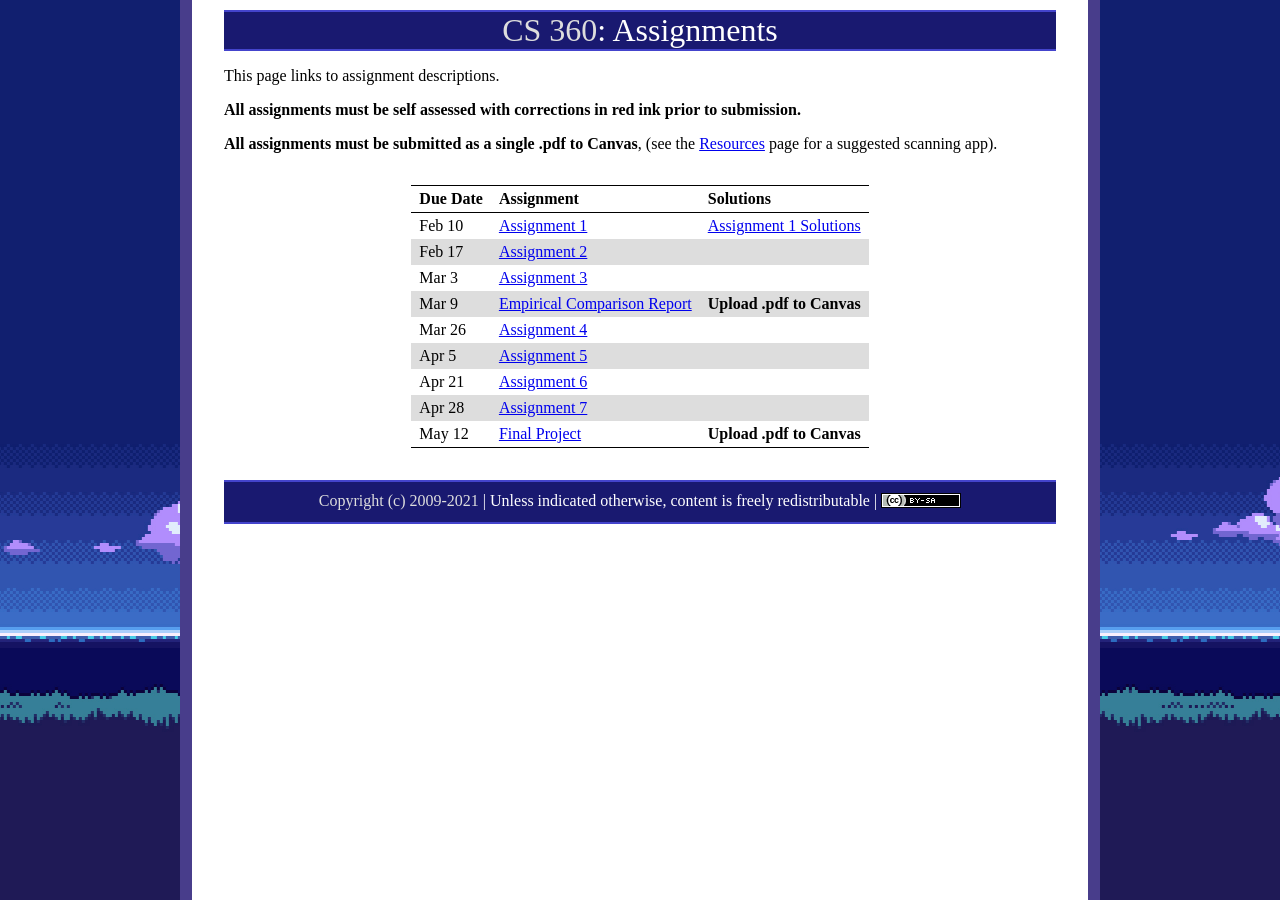
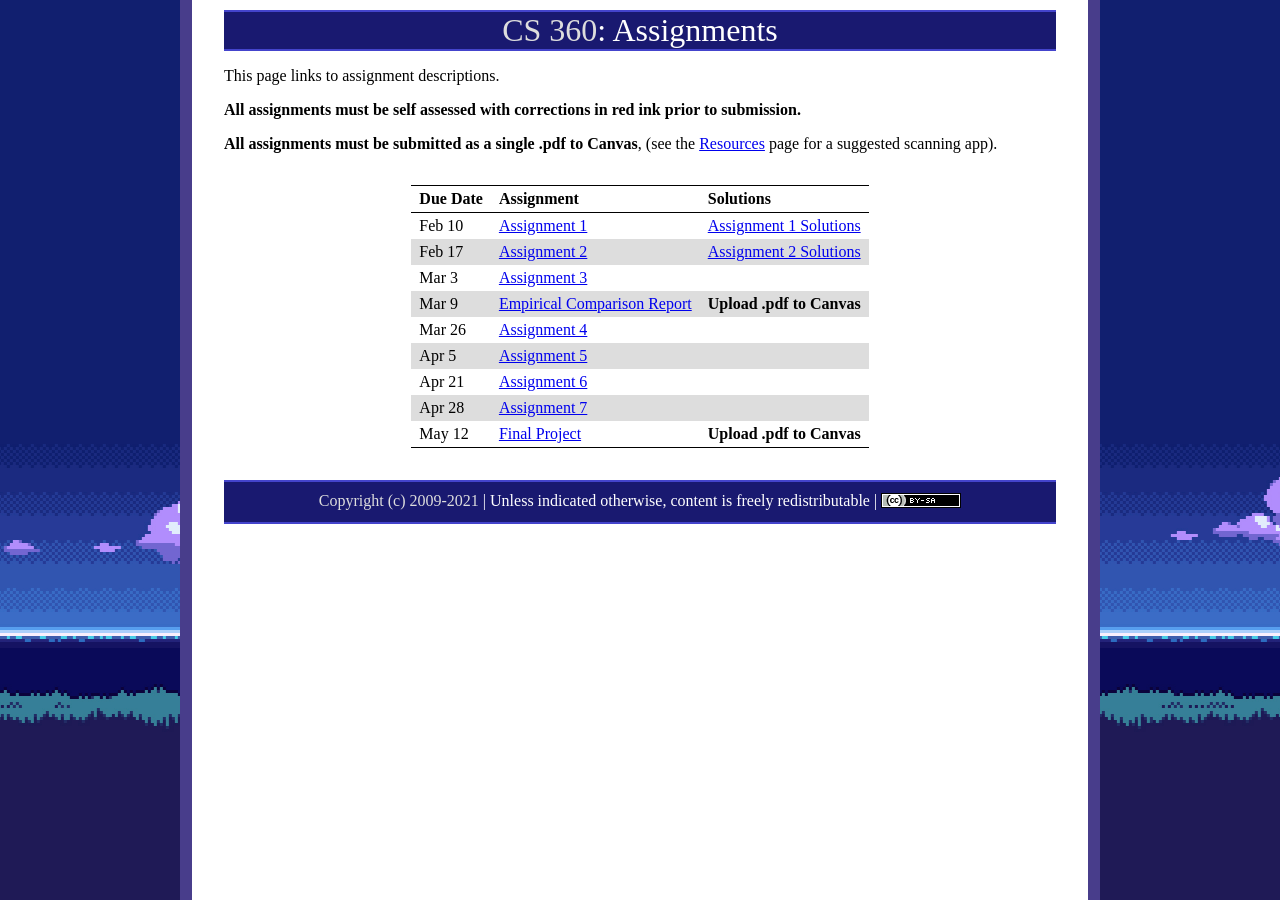
Before and after one commit to ycpcs/cs360-spring2021, a Jekyll site: the page built from assign/index.md, in a window 1280 px wide. Built offline with Jekyll 4.4.1, drawn with Linux system fonts in a browser that asks for light colours.

Commit message:
add assign02 sol
add assign02 sol

```diff
--- a/assign/index.md
+++ b/assign/index.md
@@ -12,7 +12,7 @@ This page links to assignment descriptions.
 > Due Date |                Assignment                                | Solutions                                               |
 > -------- | -------------------------------------------------------- | ------------------------------------------------------- |
 > Feb 10   | [Assignment 1](../assign/assign01.html)                  | [Assignment 1 Solutions](../assign/sol/assign01sol.pdf) |
-> Feb 17   | [Assignment 2](../assign/assign02.html)                  |  |
+> Feb 17   | [Assignment 2](../assign/assign02.html)                  | [Assignment 2 Solutions](../assign/sol/assign02sol.pdf) |
 > Mar 3    | [Assignment 3](../assign/assign03.html)                  |  |
 > Mar 9   | [Empirical Comparison Report](../assign/emp_comp.html)   | **Upload .pdf to Canvas** |
 > Mar 26   | [Assignment 4](../assign/assign04.html)                  |  |
```
Also changed, not shown: 1 other file.
